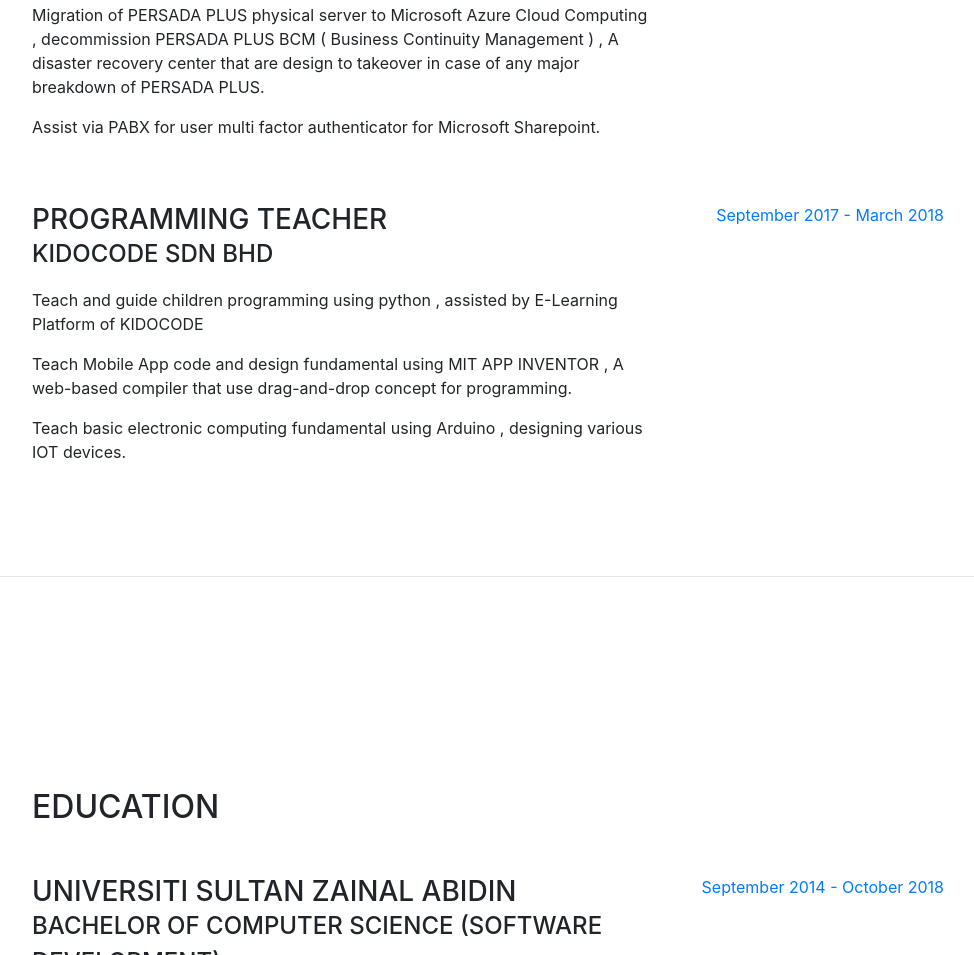
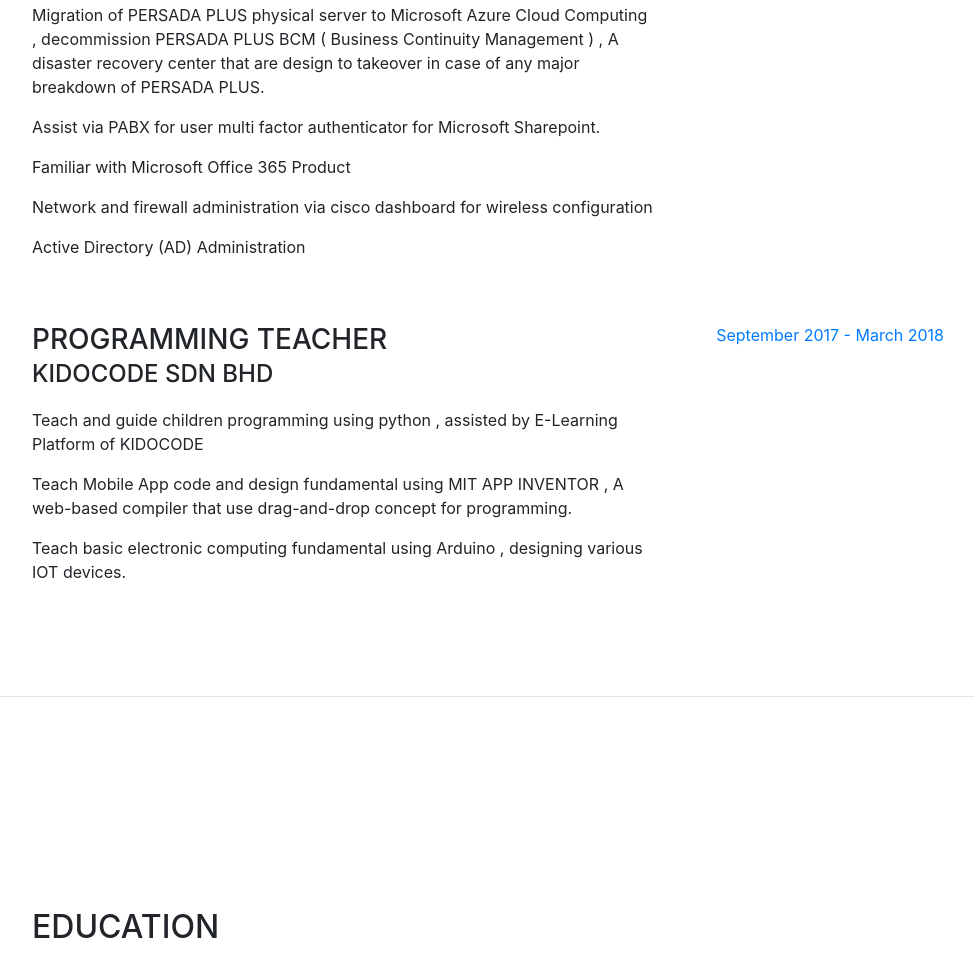
Before and after one commit to safuanyusoff/oldresume, a website with bundled scripts: page index.html in a window 1280 px wide. Shown: the part 1972-2927 px from the top of the page, without its empty margins (288-1262 px from the left). Built offline with nearby package versions, Linux system fonts and the light colour scheme; a web font is replaced by a local one.

Commit message:
Update index.html

```diff
--- a/index.html
+++ b/index.html
@@ -119,6 +119,9 @@
               <p> In charge of disposal for out-of-service IT asset from central, southern, and northern region. </p>
               <p> Migration of PERSADA PLUS physical server to Microsoft Azure Cloud Computing , decommission PERSADA PLUS BCM ( Business Continuity Management ) , A disaster recovery center that are design to takeover in case of any major breakdown of PERSADA PLUS. </p>
               <p> Assist via PABX for user multi factor authenticator for Microsoft Sharepoint. </p>
+              <p> Familiar with Microsoft Office 365 Product </p>
+              <p> Network and firewall administration via cisco dashboard for wireless configuration </p>
+              <p> Active Directory (AD) Administration </p>
 
 
 
```
